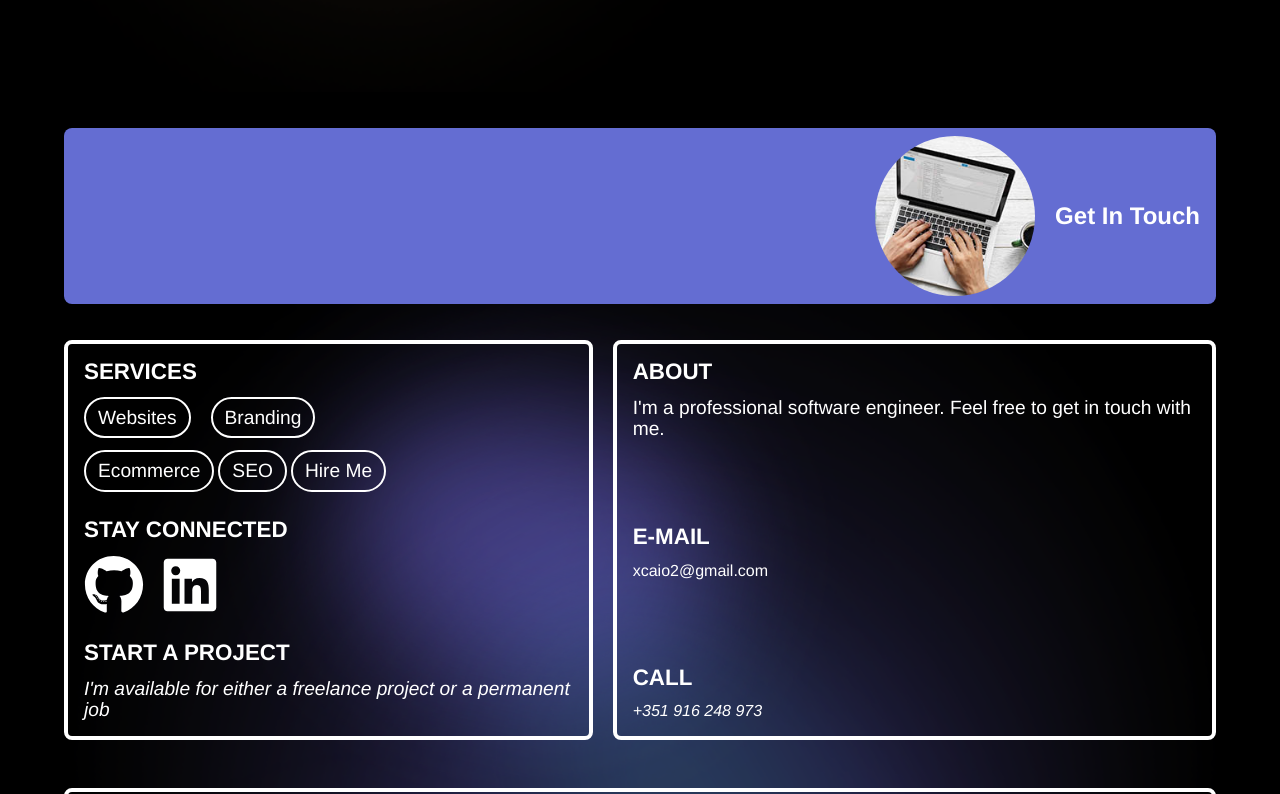
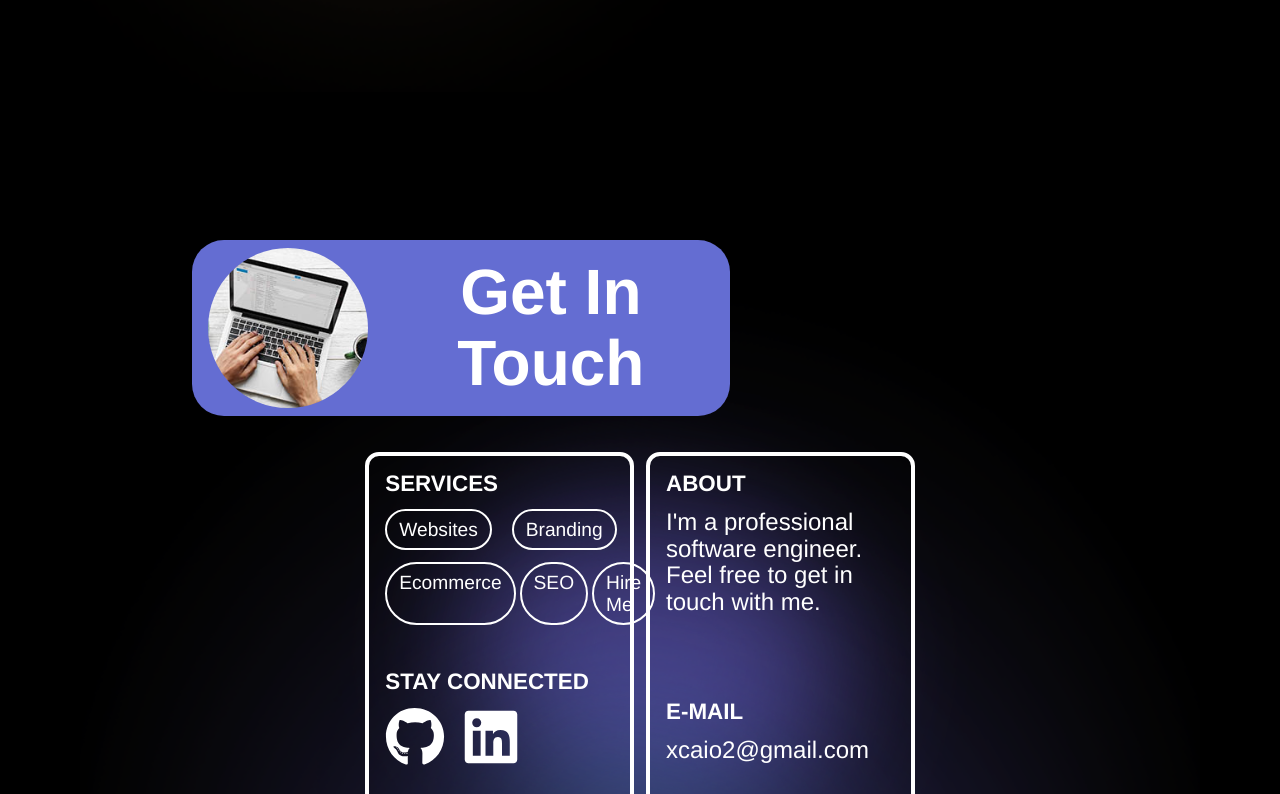
Before and after one commit to oCaio-re/my_next_portfolio, a Next.js app: page / in a window 1280 px wide. Shown: the part 5206-6000 px from the top of the page. Built offline with nearby package versions, Linux system fonts and the light colour scheme.

Commit message:
contact wo form full responsive

```diff
--- a/app/components/Contact.tsx
+++ b/app/components/Contact.tsx
@@ -4,22 +4,20 @@ import ContactDetails from "@/app/components/ContactDetails";
 
 export function ContactMe() {
     return (
-        <section id="contact" className="relative w-[90vw] mt-[8rem] mx-auto">
-            {/*<img alt="bg-img-1" src="../../images/background/blue_s.png"*/}
-            {/*     className="absolute -z-5 top-0 left-0  -mt-[12rem] -ml-[4rem]"*/}
-            {/*/>*/}
+        <section id="contact" className="relative w-[90vw] mt-[8rem] mx-auto md:w-[70vw] md:mt-[15rem]">
             <img alt="bg-img-1" src="../../images/background/purple_s.png"
-                 className="absolute -z-5 top-0 left-0  mt-[4rem] ml-[5rem]"
+                 className="absolute -z-5 top-0 left-0  mt-[4rem] ml-[5rem] "
             />
-            <div className="flex bg-[#646DD2] rounded-md items-center px-4 py-2 mb-[1em] ">
-                <img className="w-40 h-40 object-cover rounded-full ml-auto mr-5" src="../../images/using-pc.jpg" alt="profile-picture"/>
-                <p className="text-[1.5rem] text-white font-bold ">
+            <div className="flex bg-[#646DD2] rounded-md items-center px-4 py-2 mb-[1em] md:w-[60%] md:rounded-4xl">
+                <img className="w-40 h-40 object-cover rounded-full ml-auto mr-5 " src="../../images/using-pc.jpg" alt="profile-picture"/>
+                <p className="text-[1.5rem] text-white font-bold md:text-[4rem] md:mr-auto">
                     Get In Touch
                 </p>
             </div>
             <ContactDetails />
             <img alt="bg-img-1" src="../../images/background/yellow_and_purple_b.png"
-                 className="absolute -z-5 top-0 left-0 w-auto h-auto min-w-full min-h-full object-cover scale-125 mt-[5rem] opacity-80"
+                 className="absolute -z-5 top-0 left-0 w-auto h-auto min-w-full min-h-full object-cover scale-125
+                 mt-[5rem] opacity-80"
             />
             <ContactForm/>
         </section>
--- a/app/components/ContactDetails.tsx
+++ b/app/components/ContactDetails.tsx
@@ -4,8 +4,8 @@ import {FaGithub, FaLinkedin} from "react-icons/fa";
 function ContactDetails() {
     return (
         <div className="mb-[3rem]">
-            <div className="flex flex-col text-white gap-5 lg:flex-row">
-                <div className="border-4 flex flex-col rounded-md text-left p-4 h-[25rem] justify-between">
+            <div className="flex flex-col text-white gap-5 md:flex-row md:justify-center md:gap-3">
+                <div className="border-4 flex flex-col rounded-md text-left p-4 h-[25rem] justify-between md:w-[30%] md:h-[30rem] md:rounded-xl">
                     <div>
                         <p className="font-bold text-[1.4rem]">
                             SERVICES
@@ -53,12 +53,12 @@ function ContactDetails() {
                     </div>
                 </div>
 
-                <div className="border-4 flex flex-col rounded-md text-left p-4 h-[25rem] justify-between">
+                <div className="border-4 flex flex-col rounded-md text-left p-4 h-[25rem] justify-between md:w-[30%] md:h-[30rem] md:rounded-xl">
                     <div>
                         <p className="font-bold text-[1.4rem]">
                             ABOUT
                         </p>
-                        <p className="text-[1.2rem] mt-3">
+                        <p className="text-[1.2rem] mt-3 md:text-[1.5rem]">
                             I&#39;m a professional software engineer. Feel free to get in touch with me.
                         </p>
                     </div>
@@ -66,7 +66,7 @@ function ContactDetails() {
                         <p className="font-bold text-[1.4rem]">
                             E-MAIL
                         </p>
-                        <p className="text-[1rem] mt-3">
+                        <p className="text-[1rem] mt-3 md:text-[1.5rem]">
                             xcaio2@gmail.com
                         </p>
                     </div>
@@ -74,7 +74,7 @@ function ContactDetails() {
                         <p className="font-bold text-[1.4rem]">
                             CALL
                         </p>
-                        <p className="text-[1rem] italic mt-3">
+                        <p className="text-[1rem] italic mt-3 md:text-[1.5rem]">
                             +351 916 248 973
                         </p>
                     </div>
```
